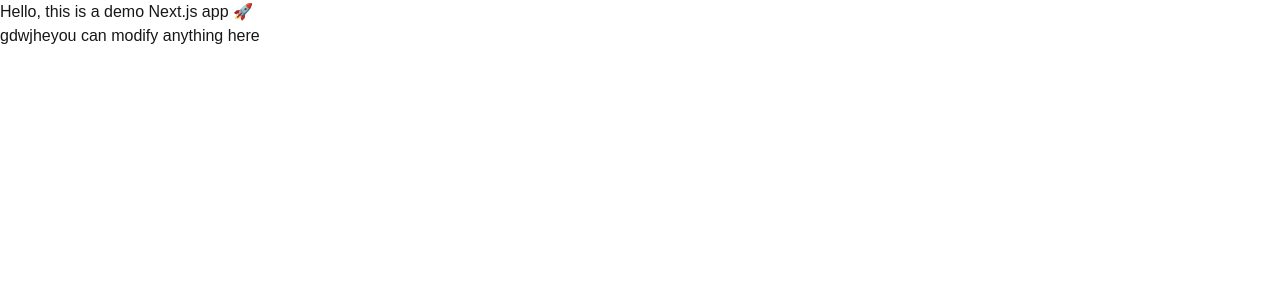
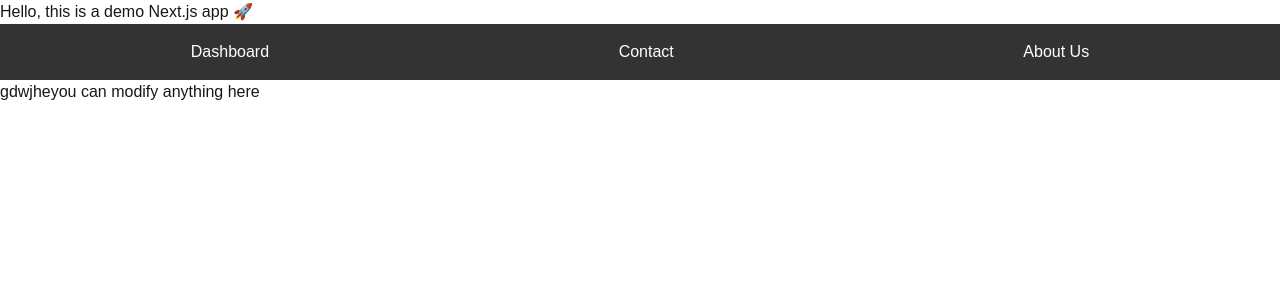
Before and after one commit to Akashp-wan/demo-nextjs-app, a Next.js app: page / in a window 1280 px wide. Shown: the top 300 px of the page. Built offline with nearby package versions, Linux system fonts and the light colour scheme.

Commit message:
Added Navbar

```diff
--- /dev/null
+++ b/src/app/aboutus/page.js
@@ -0,0 +1,9 @@
+import React from 'react'
+
+function About() {
+  return (
+    <div>About</div>
+  )
+}
+
+export default About
--- /dev/null
+++ b/src/app/components/Navbar.jsx
@@ -0,0 +1,17 @@
+import Link from 'next/link';
+
+export default function Navbar() {
+  return (
+    <nav style={{ display: 'flex', justifyContent: 'space-around', backgroundColor: '#333', padding: '1rem' }}>
+      <Link href="/dashboard" style={{ color: 'white', textDecoration: 'none' }}>
+        Dashboard
+      </Link>
+      <Link href="/contact" style={{ color: 'white', textDecoration: 'none' }}>
+        Contact
+      </Link>
+      <Link href="/aboutus" style={{ color: 'white', textDecoration: 'none' }}>
+        About Us
+      </Link>
+    </nav>
+  );
+}
--- /dev/null
+++ b/src/app/contact/page.js
@@ -0,0 +1,9 @@
+import React from 'react'
+
+const Contact = () => {
+  return (
+    <div>Contact</div>
+  )
+}
+
+export default Contact
--- /dev/null
+++ b/src/app/dashboard/page.js
@@ -0,0 +1,3 @@
+export default function Dashboard() {
+  return <h1>Welcome to Dashboard Page</h1>;
+}
--- a/src/app/page.js
+++ b/src/app/page.js
@@ -1,7 +1,10 @@
+import Navbar from "./components/Navbar";
+
 export default function Home() {
   return (
     <main>
       <h1>Hello, this is a demo Next.js app 🚀</h1>
+      <Navbar/>
       <button>gdwjhe</button>
       <>
       you can modify anything here
```
